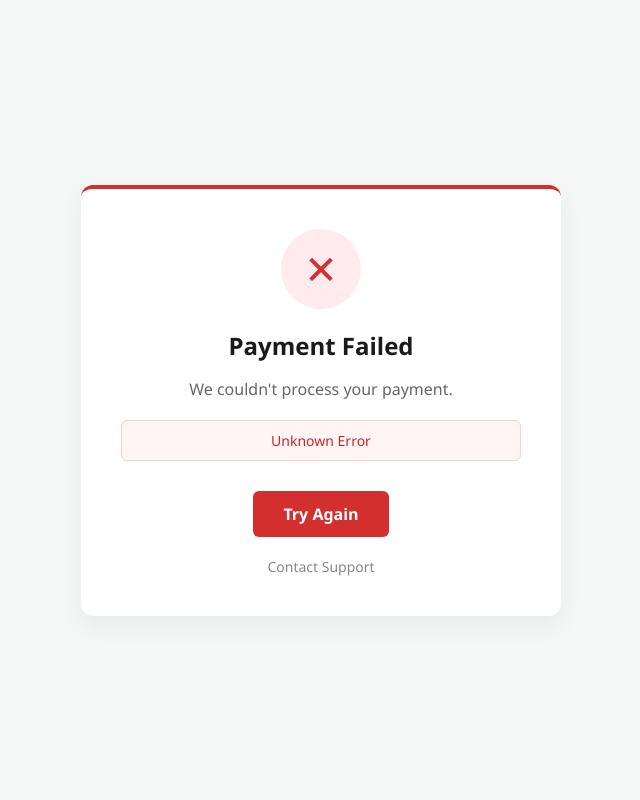
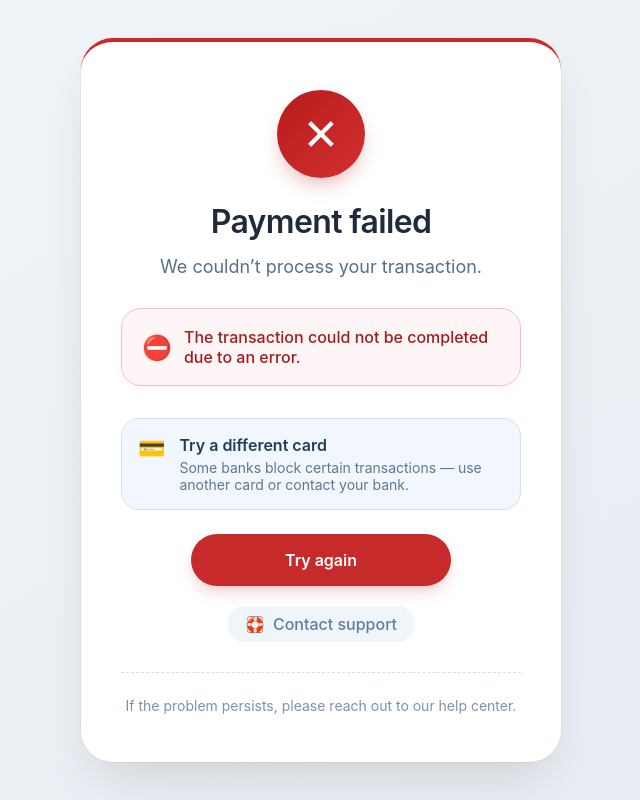
Before and after one commit to Muhmmed-Tamer/testpayment, a plain HTML site: page failed.html in a window 1280 px wide. Shown: the whole page, without its empty margins (319-959 px from the left). Drawn offline with Linux system fonts and the light colour scheme.

Commit message:
Update failed.html

```diff
--- a/failed.html
+++ b/failed.html
@@ -5,81 +5,158 @@
     <meta name="viewport" content="width=device-width, initial-scale=1.0">
     <title>Payment Failed | BrokerSystem</title>
     <style>
+        * {
+            margin: 0;
+            padding: 0;
+            box-sizing: border-box;
+        }
+
         body {
-            font-family: 'Segoe UI', Roboto, Helvetica, Arial, sans-serif;
-            background-color: #f4f7f6;
+            font-family: 'Inter', -apple-system, BlinkMacSystemFont, 'Segoe UI', Roboto, Helvetica, Arial, sans-serif;
+            background: linear-gradient(145deg, #f1f5f9 0%, #e6ecf2 100%);
             display: flex;
             justify-content: center;
             align-items: center;
-            height: 100vh;
+            min-height: 100vh;
             margin: 0;
+            padding: 20px;
         }
+
         .card {
-            background: white;
-            padding: 40px;
-            border-radius: 12px;
-            box-shadow: 0 10px 25px rgba(0,0,0,0.05);
+            background: rgba(255,255,255,0.96);
+            backdrop-filter: blur(4px);
+            padding: 48px 40px;
+            border-radius: 32px;
+            box-shadow: 0 25px 50px -12px rgba(0, 0, 0, 0.12), 0 0 0 1px rgba(232, 80, 80, 0.08);
             text-align: center;
-            max-width: 400px;
+            max-width: 480px;
             width: 100%;
-            border-top: 4px solid #d32f2f;
+            border-top: 4px solid #c72a2a;
+            animation: fadeScale 0.3s ease-out;
         }
+
+        @keyframes fadeScale {
+            0% { opacity: 0; transform: scale(0.98); }
+            100% { opacity: 1; transform: scale(1); }
+        }
+
         .icon-circle {
-            width: 80px;
-            height: 80px;
-            background-color: #ffebee;
+            width: 88px;
+            height: 88px;
+            background: linear-gradient(135deg, #b71c1c 0%, #d32f2f 100%);
             border-radius: 50%;
             display: flex;
             align-items: center;
             justify-content: center;
-            margin: 0 auto 20px;
+            margin: 0 auto 24px;
+            box-shadow: 0 10px 20px -5px rgba(199, 42, 42, 0.35);
         }
+
         .icon-cross {
-            color: #d32f2f;
-            font-size: 40px;
+            color: white;
+            font-size: 44px;
+            font-weight: 300;
             line-height: 1;
         }
+
         h1 {
-            color: #1a1a1a;
+            color: #1f2a3a;
+            font-size: 32px;
+            font-weight: 600;
+            letter-spacing: -0.02em;
+            margin-bottom: 12px;
+        }
+
+        .subtitle {
+            color: #5a6f84;
+            font-size: 18px;
+            line-height: 1.5;
+            margin-bottom: 28px;
+        }
+
+        .error-box {
+            background: #fef6f6;
+            border: 1px solid #f3c1c1;
+            color: #a51b1b;
+            padding: 18px 20px;
+            border-radius: 20px;
+            font-size: 16px;
+            font-weight: 500;
+            margin-bottom: 32px;
+            text-align: left;
+            display: flex;
+            align-items: center;
+            gap: 12px;
+            backdrop-filter: blur(2px);
+            box-shadow: 0 2px 8px rgba(220, 60, 60, 0.05);
+        }
+
+        .error-icon {
             font-size: 24px;
-            margin-bottom: 10px;
         }
-        p {
-            color: #666;
-            font-size: 16px;
-            margin-bottom: 20px;
+
+        #error-message {
+            word-break: break-word;
+            flex: 1;
         }
-        .error-box {
-            background: #fff5f5;
-            border: 1px solid #ffcdd2;
-            color: #c62828;
-            padding: 10px;
-            border-radius: 6px;
-            font-size: 14px;
-            margin-bottom: 30px;
+
+        .action-group {
+            display: flex;
+            flex-direction: column;
+            align-items: center;
+            gap: 20px;
+            margin: 24px 0 16px;
         }
-        .btn {
-            background-color: #d32f2f;
+
+        .btn-primary {
+            background: #c72a2a;
             color: white;
             text-decoration: none;
-            padding: 12px 30px;
-            border-radius: 6px;
+            padding: 16px 32px;
+            border-radius: 60px;
             font-weight: 600;
+            font-size: 16px;
             display: inline-block;
-            transition: opacity 0.2s;
+            transition: all 0.2s;
+            border: none;
+            cursor: pointer;
+            box-shadow: 0 8px 18px -6px rgba(199, 42, 42, 0.35);
+            width: 100%;
+            max-width: 260px;
         }
-        .btn:hover {
-            opacity: 0.9;
+
+        .btn-primary:hover {
+            background: #a02121;
+            transform: translateY(-2px);
+            box-shadow: 0 12px 26px -8px rgba(190, 40, 40, 0.5);
         }
+
         .support-link {
-            display: block;
-            margin-top: 20px;
-            color: #888;
+            color: #5f7d9c;
             text-decoration: none;
+            font-size: 16px;
+            font-weight: 500;
+            padding: 8px 18px;
+            border-radius: 40px;
+            background: #f0f5fa;
+            transition: background 0.15s;
+            display: inline-flex;
+            align-items: center;
+            gap: 8px;
+        }
+
+        .support-link:hover {
+            background: #e2ebf3;
+            text-decoration: none;
+            color: #153e5c;
+        }
+
+        .help-note {
+            color: #7c94ab;
             font-size: 14px;
-        }
-        .support-link:hover {
-            text-decoration: underline;
+            margin-top: 30px;
+            border-top: 1px dashed #d1e0ed;
+            padding-top: 24px;
         }
     </style>
 </head>
@@ -88,26 +165,61 @@
         <div class="icon-circle">
             <span class="icon-cross">✕</span>
         </div>
-        <h1>Payment Failed</h1>
-        <p>We couldn't process your payment.</p>
+        <h1>Payment failed</h1>
+        <div class="subtitle">We couldn’t process your transaction.</div>
 
-        <div class="error-box" id="error-message">
-            Unknown Error
+        <div class="error-box">
+            <span class="error-icon">⛔</span>
+            <span id="error-message">The issuing bank declined the card.</span>
         </div>
 
-        <a href="/checkout" class="btn">Try Again</a>
-        <a href="/support" class="support-link">Contact Support</a>
+        <!-- suggestion card: could be dynamic based on reason -->
+        <div style="background: #f2f7fd; border-radius: 18px; padding: 16px; margin: 24px 0; border: 1px solid #cfe1f0; text-align: left;">
+            <div style="display: flex; gap: 14px;">
+                <span style="font-size:22px;">💳</span>
+                <div>
+                    <div style="font-weight:600; color:#1c405b;">Try a different card</div>
+                    <div style="font-size:14px; color:#5b7993; margin-top:4px;">Some banks block certain transactions — use another card or contact your bank.</div>
+                </div>
+            </div>
+        </div>
+
+        <div class="action-group">
+            <a href="/checkout" class="btn-primary">Try again</a>
+            <a href="/support" class="support-link">
+                <span>🛟</span> Contact support
+            </a>
+        </div>
+
+        <div class="help-note">
+            If the problem persists, please reach out to our help center.
+        </div>
     </div>
 
     <script>
-        // Professional System Logic: Read URL Params
-        const urlParams = new URLSearchParams(window.location.search);
-        // We decode the URI component to handle spaces/special chars from the backend
-        const reason = urlParams.get('reason');
+        (function() {
+            const urlParams = new URLSearchParams(window.location.search);
+            const reasonParam = urlParams.get('reason');
+            const errorEl = document.getElementById('error-message');
 
-        if(reason) {
-            document.getElementById('error-message').textContent = decodeURIComponent(reason);
-        }
+            if (reasonParam && reasonParam.trim() !== '') {
+                // decode and set friendly message
+                let friendlyReason = decodeURIComponent(reasonParam);
+                // optional: map common codes to human friendly
+                if (friendlyReason.toLowerCase().includes('insufficient')) {
+                    friendlyReason = 'Insufficient funds. Please use a different card.';
+                } else if (friendlyReason.toLowerCase().includes('declined')) {
+                    friendlyReason = 'Transaction declined by the financial institution.';
+                } else if (friendlyReason.toLowerCase().includes('expired')) {
+                    friendlyReason = 'Card expired. Update your payment method.';
+                }
+                errorEl.textContent = friendlyReason;
+            } else {
+                errorEl.textContent = 'The transaction could not be completed due to an error.';
+            }
+
+            // optional: you could also show more specific troubleshooting
+        })();
     </script>
 </body>
 </html>
```
